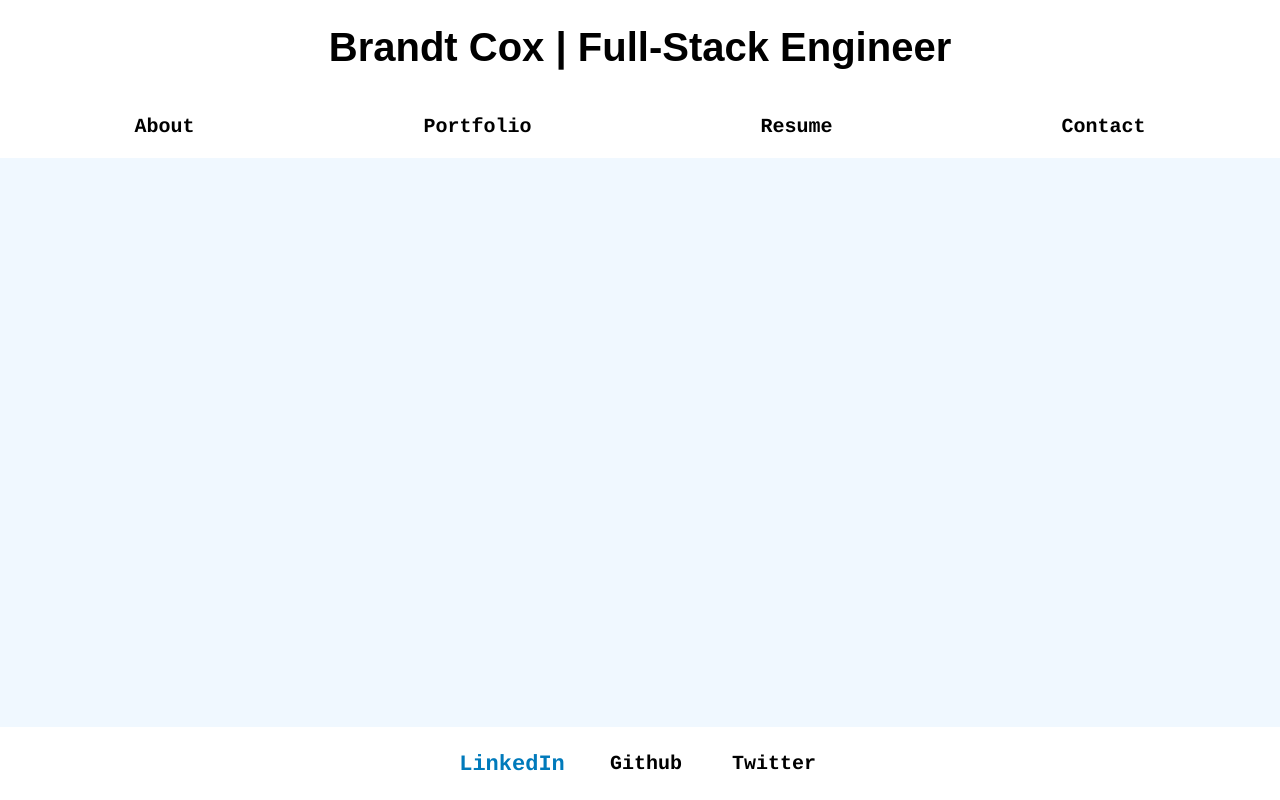
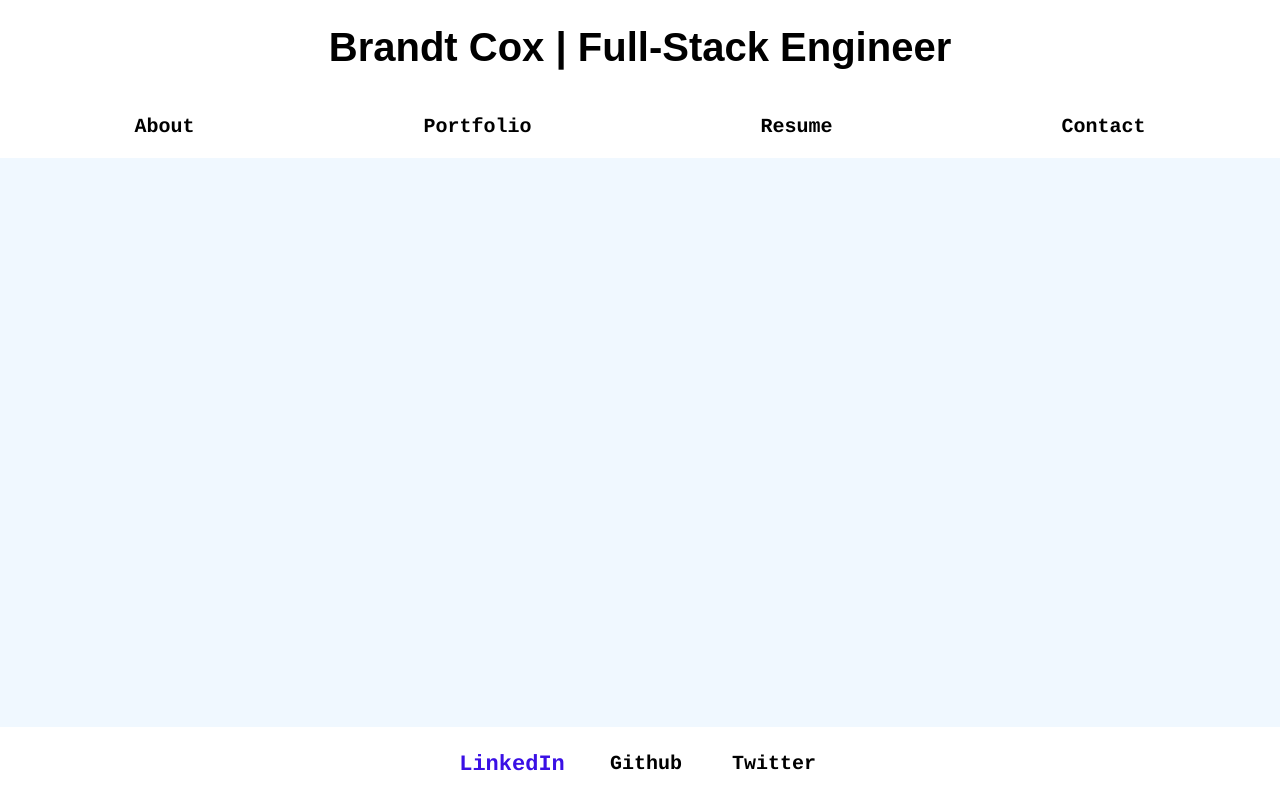
Before and after one commit to MrBrandtCox/MrBrandtCox-Portfolio, a React (Create React App) app: page / in a window 1280 px wide. In both pictures the pointer is over the item "LinkedIn". Built offline with nearby package versions, Linux system fonts and the light colour scheme; the HTML template or start-up script is replaced by a standard one.

Commit message:
css hover color change

```diff
--- a/src/styles.css/Footer.css
+++ b/src/styles.css/Footer.css
@@ -23,6 +23,6 @@ li {
 
 li:hover {
     cursor: pointer;
-    color: rgb(0, 122, 187);
+    color: #3A10E5;
     transform: scale(1.1);
 }
--- a/src/styles.css/Header.css
+++ b/src/styles.css/Header.css
@@ -18,7 +18,7 @@ h3 {
 
 h3:hover {
     cursor: pointer;
-    color: rgb(0, 122, 187);
+    color: #3A10E5;
     transform: scale(1.1);
 }
 
```
